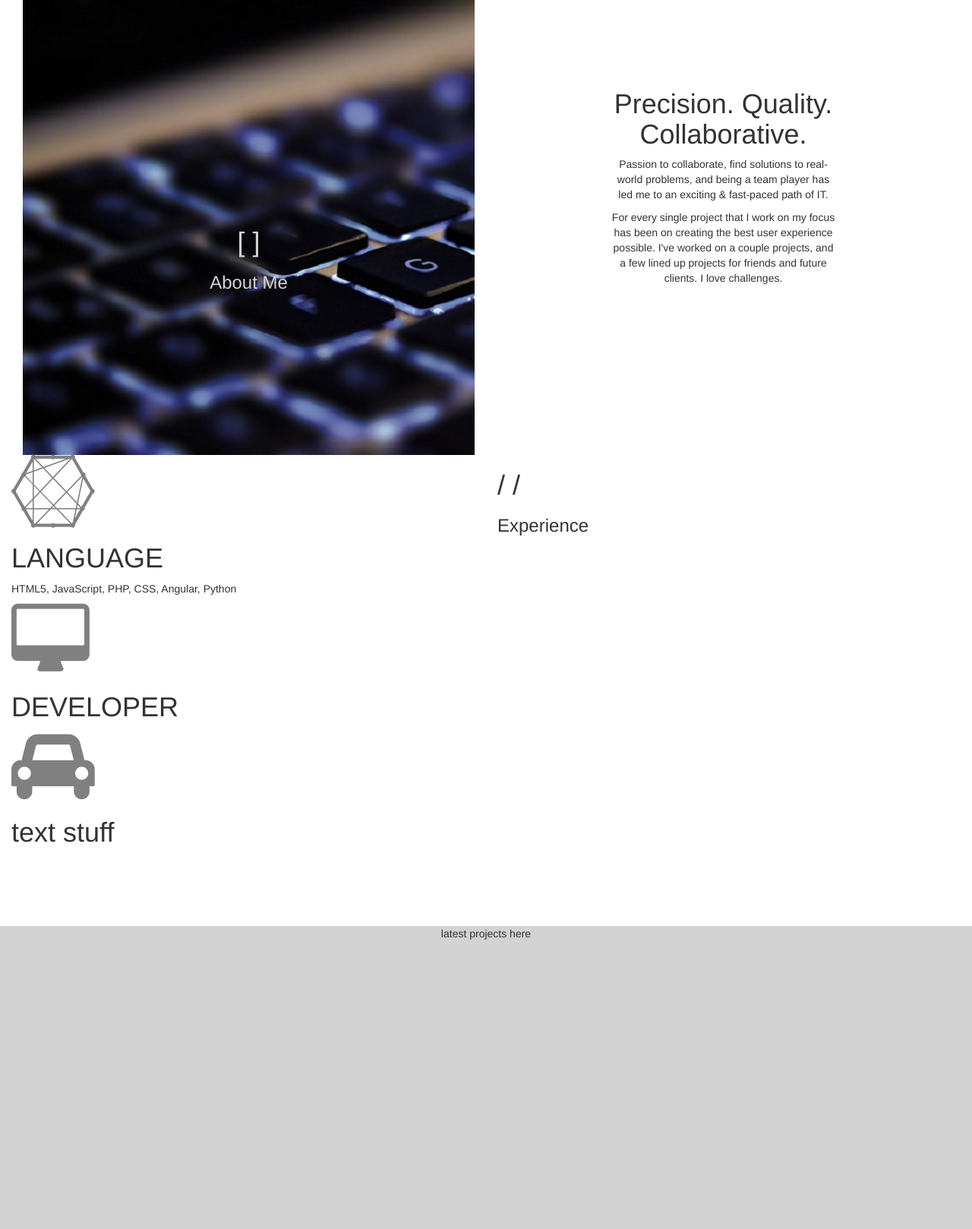
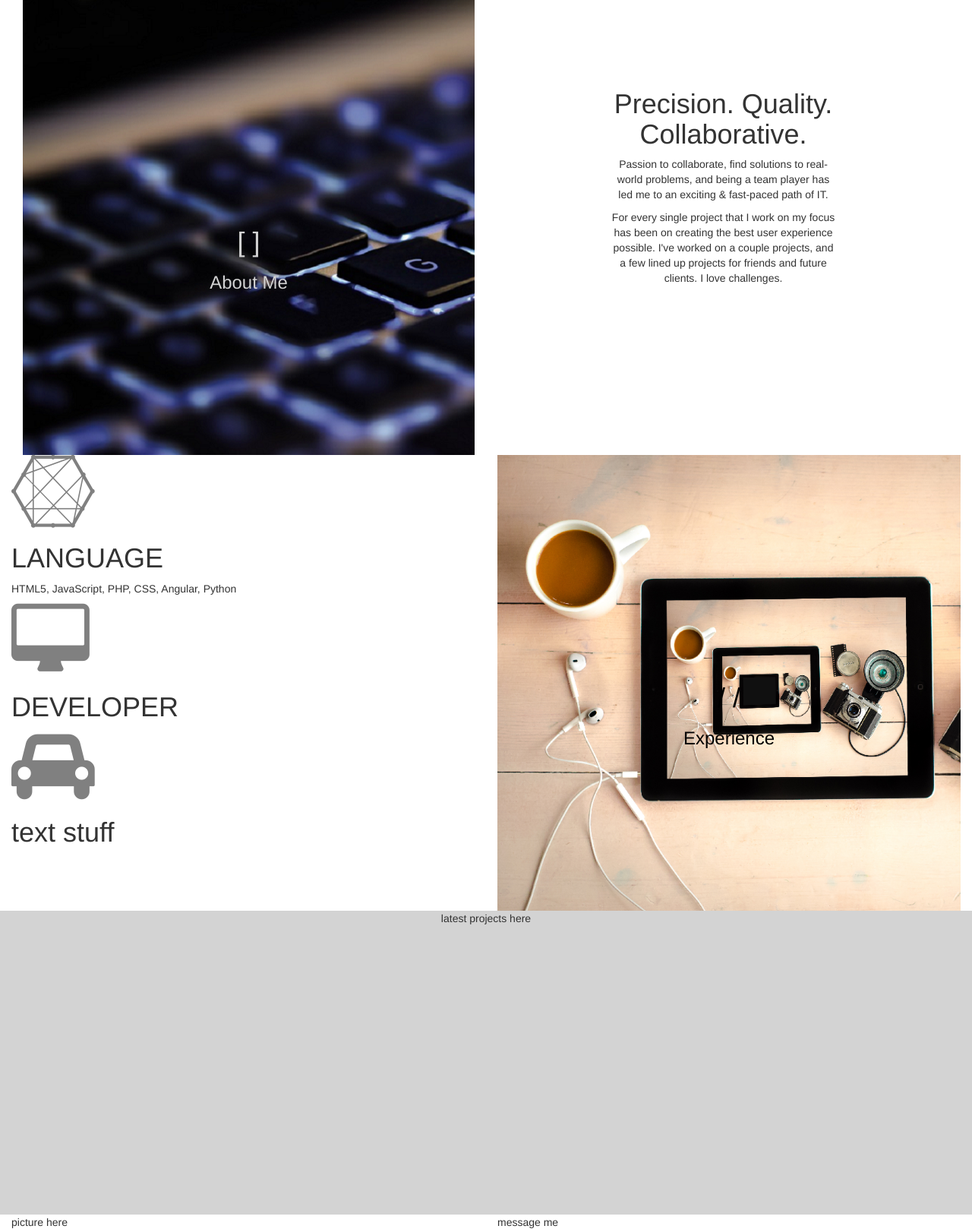
Before and after one commit to gsandoval49/pwp, a PHP site: page / in a window 1280 px wide. Shown: the part 631-2249 px from the top of the page at 76% size. Run offline with PHP 8.4, Linux system fonts and the light colour scheme; some libraries are stand-ins or nearby versions.

Commit message:
finally got picture to work. syntax error

```diff
--- a/public_html/css/style.css
+++ b/public_html/css/style.css
@@ -14,7 +14,6 @@
 .about-photo{
 	background: url("../img/keyboard.png") no-repeat;
 	min-height: 600px;
-	padding: no padding;
 	text-align: center;
 	color: lightgrey;
 	background-size: cover;
@@ -44,10 +43,21 @@
 }
 
 .experience-photo {
-	background: url: ("../img/ipad.png");
+	background: url("../img/ipad.png");
 	min-height: 600px;
 	padding: 0;
 	background-size: cover;
+}
+
+.experience-photo-text {
+	padding-top: 20em;
+	text-align: center;
+	position: absolute;
+	top: 0;
+	bottom: 0;
+	left: 0;
+	right: 0;
+	color: black;
 }
 
 .fa {
```
